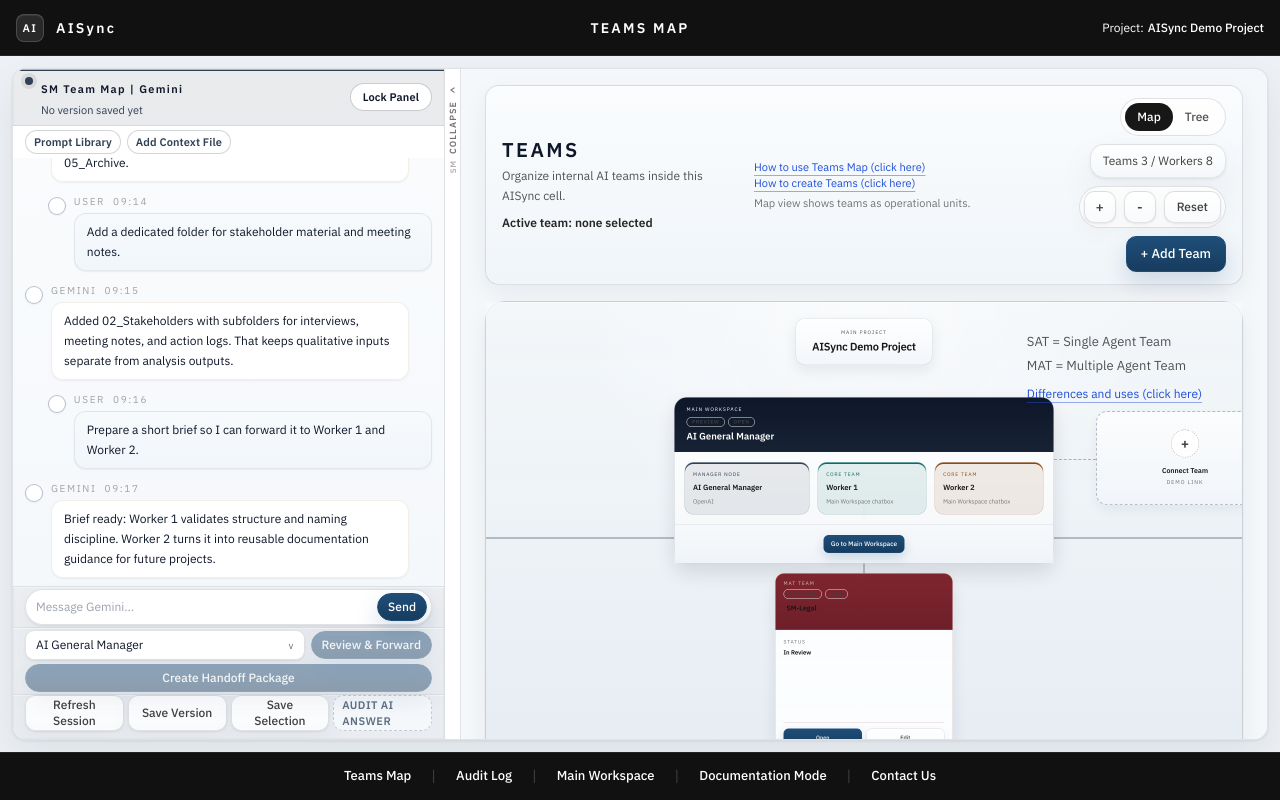
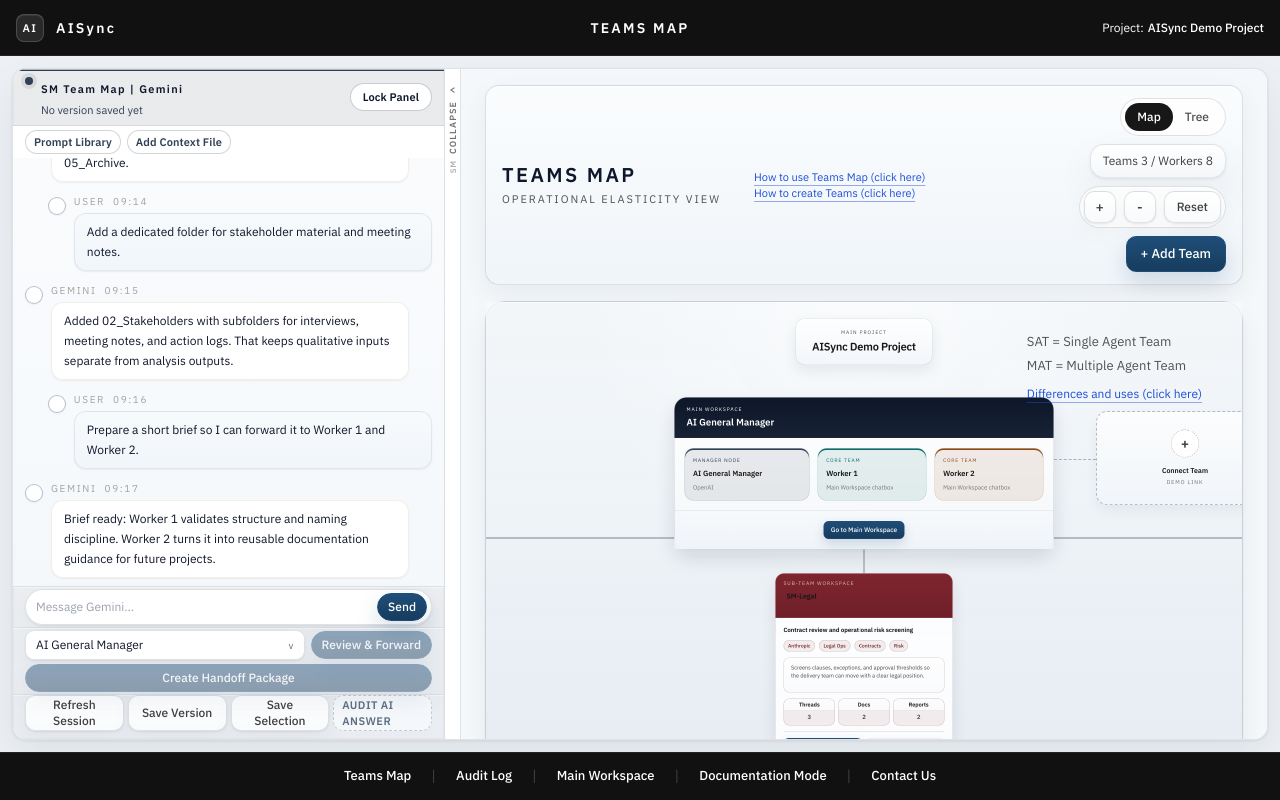
Before and after one commit to agustinestefanell/AISYNC-DEMO-MVP, a React (Vite) app: page / in a window 1280 px wide. Built offline with nearby package versions, Linux system fonts and the light colour scheme.

Commit message:
OE-MVP-04E restore teams map visual model

```diff
--- a/src/pages/PageD.tsx
+++ b/src/pages/PageD.tsx
@@ -47,48 +47,6 @@ function getConnectionTypeLabel(value: TeamConnectionType) {
   return value === 'project-bound' ? 'Project-bound connection' : 'Persistent partner connection';
 }
 
-function MapLabelChip({
-  label,
-  tone = 'neutral',
-}: {
-  label: string;
-  tone?: 'neutral' | 'active' | 'pending';
-}) {
-  const toneClass =
-    tone === 'active'
-      ? 'border-emerald-200 bg-emerald-50 text-emerald-800'
-      : tone === 'pending'
-        ? 'border-amber-300 bg-amber-50 text-amber-800'
-        : 'border-neutral-200 bg-white/88 text-neutral-700';
-
-  return (
-    <span className={`rounded-full border px-2.5 py-1 text-[10px] font-semibold uppercase leading-none tracking-[0.14em] ${toneClass}`}>
-      {label}
-    </span>
-  );
-}
-
-function MiniLabelChip({
-  label,
-  tone = 'neutral',
-}: {
-  label: string;
-  tone?: 'neutral' | 'active' | 'pending';
-}) {
-  const toneClass =
-    tone === 'active'
-      ? 'border-emerald-200 bg-emerald-50 text-emerald-800'
-      : tone === 'pending'
-        ? 'border-amber-300 bg-amber-50 text-amber-800'
-        : 'border-neutral-200 bg-white/86 text-neutral-700';
-
-  return (
-    <span className={`rounded-full border px-1.5 py-0.5 text-[7px] font-semibold uppercase leading-none tracking-[0.12em] ${toneClass}`}>
-      {label}
-    </span>
-  );
-}
-
 function MapAddUserTeamAnchor({
   onClick,
   connection,
@@ -132,10 +90,11 @@ function MapAddUserTeamAnchor({
           onClick={onClick}
         >
           <div className="flex items-start justify-between gap-3">
-            <div className="flex flex-wrap gap-1.5">
-              <MapLabelChip label="Preview" />
-              <MapLabelChip label="External" />
-              <MapLabelChip label="Pending" tone="pending" />
+            <div className="rounded-full border border-neutral-300 bg-white/92 px-2.5 py-1 text-[10px] font-semibold uppercase tracking-[0.16em] text-neutral-600">
+              External
+            </div>
+            <div className="rounded-full border border-amber-300 bg-amber-50 px-2.5 py-1 text-[10px] font-semibold text-amber-800">
+              Pending
             </div>
           </div>
 
@@ -228,18 +187,14 @@ function TreeAddUserTeamAnchor({
         }}
         onClick={onClick}
         >
-        <div className="flex max-w-full flex-wrap items-center justify-center gap-1">
-          <MiniLabelChip label="Preview" />
-          {connection ? <MiniLabelChip label="Pending" tone="pending" /> : null}
-        </div>
-        <div className="mt-1 text-[18px] font-semibold leading-none text-neutral-700">
+        <div className="text-[18px] font-semibold leading-none text-neutral-700">
           {connection ? 'EXT' : '+'}
         </div>
         <div className="mt-1.5 line-clamp-2 text-[10px] font-semibold leading-[1.15] text-neutral-900">
           {connection ? connection.userEmail : 'Connect Team'}
         </div>
         <div className="mt-1 text-[7px] uppercase tracking-[0.16em] text-neutral-500">
-          {connection ? 'External' : 'Demo link'}
+          {connection ? 'Pending' : 'Demo link'}
         </div>
       </button>
     </div>
@@ -399,18 +354,29 @@ function getMapCardDetails({
   isTopLevelUnit: boolean;
   isDirectUnit: boolean;
 }) {
-  const teamTypeLabel = node.teamType ?? 'Team';
-  const statusLabel = node.phaseState ?? 'Ready';
+  const narrative = getMapTeamNarrative(node.teamId);
+  const providerLabel = getProviderDisplayName(node.provider);
+  const teamTag = teamSettings?.savingTag ?? 'TEAM';
 
   if (node.type === 'senior_manager') {
     const isPromotedFamily = !isTopLevelUnit;
 
     return {
-      subtitle: `${teamTypeLabel} Team`,
-      functionLabel: statusLabel,
-      brief: '',
-      tags: isPromotedFamily ? ['Future branch'] : [],
-      metrics: [],
+      subtitle: isTopLevelUnit ? 'Sub-Team Workspace' : 'Elastic Sub-Manager',
+      functionLabel: isPromotedFamily ? 'Elastic branch coordination' : narrative.functionLabel,
+      brief: isPromotedFamily
+        ? `Promoted from ${parentNode?.label ?? 'its parent lane'}, now coordinating an autonomous sub-family with its own two-worker operating queue.`
+        : narrative.teamBrief,
+      tags: isPromotedFamily
+        ? [providerLabel, `Parent ${parentNode?.label ?? 'Lead'}`, 'Promoted lane']
+        : [providerLabel, ...narrative.teamTags, `Tag ${teamTag}`],
+      metrics: isPromotedFamily
+        ? []
+        : [
+            { label: 'Threads', value: String(counts.conversations) },
+            { label: 'Docs', value: String(counts.documents) },
+            { label: 'Reports', value: String(counts.reports) },
+          ],
       actionLabel: 'Open',
       secondaryActionLabel: 'Edit' as const,
       compact: false,
@@ -420,11 +386,15 @@ function getMapCardDetails({
 
   if (isDirectUnit) {
     return {
-      subtitle: `${teamTypeLabel} Team`,
-      functionLabel: statusLabel,
-      brief: '',
-      tags: [],
-      metrics: [],
+      subtitle: 'Direct Team Workspace',
+      functionLabel: narrative.functionLabel,
+      brief: narrative.teamBrief,
+      tags: [providerLabel, ...narrative.teamTags, `Tag ${teamTag}`],
+      metrics: [
+        { label: 'Threads', value: String(counts.conversations) },
+        { label: 'Docs', value: String(counts.documents) },
+        { label: 'Reports', value: String(counts.reports) },
+      ],
       actionLabel: 'Open',
       secondaryActionLabel: 'Edit' as const,
       compact: false,
@@ -434,10 +404,16 @@ function getMapCardDetails({
 
   const isWorkerInPromotedFamily = parentNode?.type === 'senior_manager' && parentNode.parentId !== 'gm_1';
   return {
-    subtitle: `${teamTypeLabel} Worker`,
-    functionLabel: statusLabel,
-    brief: '',
-    tags: [],
+    subtitle: isWorkerInPromotedFamily ? 'Branch Worker' : 'Team Worker',
+    functionLabel: narrative.workerFunction,
+    brief: isWorkerInPromotedFamily
+      ? `Executes the autonomous branch under ${parentNode?.label}, keeping that promoted family separate from the parent worker block.`
+      : narrative.workerBrief,
+    tags: [
+      providerLabel,
+      isWorkerInPromotedFamily ? `Family ${parentNode?.label}` : `Team ${teamTag}`,
+      'Execution',
+    ],
     metrics: [],
     actionLabel: 'Open',
     secondaryActionLabel: 'Edit' as const,
@@ -804,7 +780,7 @@ function TreeWorkspaceCard({
   metrics,
   compact,
   outlineOnly,
-  teamType,
+  isSat,
   active,
   actionLabel,
   secondaryActionLabel,
@@ -824,7 +800,7 @@ function TreeWorkspaceCard({
   metrics: MapCardMetric[];
   compact?: boolean;
   outlineOnly?: boolean;
-  teamType?: TeamType;
+  isSat?: boolean;
   actionLabel: string;
   secondaryActionLabel?: string;
   onPrimaryAction: () => void;
@@ -855,6 +831,18 @@ function TreeWorkspaceCard({
           : '0 14px 30px rgba(15, 23, 42, 0.09), inset 0 1px 0 rgba(255,255,255,0.8)',
       }}
     >
+      {isSat ? (
+        <div
+          className="absolute right-3 top-3 z-10 rounded-[7px] border px-2 py-1 text-[9px] font-semibold leading-none text-neutral-700"
+          style={{
+            borderColor: 'rgba(15, 23, 42, 0.18)',
+            background: 'rgba(255,255,255,0.96)',
+            boxShadow: '0 3px 8px rgba(15,23,42,0.1)',
+          }}
+        >
+          SAT
+        </div>
+      ) : null}
       <div
         className="relative shrink-0 px-4 py-3"
         style={{
@@ -865,12 +853,18 @@ function TreeWorkspaceCard({
           borderBottom: `1px solid ${outlineOnly ? borderColor : 'rgba(255,255,255,0.16)'}`,
         }}
       >
+        {active ? (
+          <span
+            className="absolute right-3 top-3 rounded-full px-2 py-1 text-[9px] font-semibold text-emerald-900"
+            style={{
+              background: 'rgba(236, 253, 245, 0.95)',
+              border: '1px solid rgba(16, 185, 129, 0.25)',
+            }}
+          >
+            Active
+          </span>
+        ) : null}
         <div className="text-[10px] uppercase tracking-[0.18em] opacity-70">{subtitle}</div>
-        <div className="mt-1 flex flex-wrap gap-1.5">
-          <MapLabelChip label="Preview" />
-          {teamType ? <MapLabelChip label={teamType} /> : null}
-          {active ? <MapLabelChip label="Active" tone="active" /> : null}
-        </div>
         <div className={`mt-1 min-h-[2.8rem] font-semibold ${compact ? 'text-[12px]' : 'text-[14px]'}`}>
           {titleContent ?? title}
         </div>
@@ -880,11 +874,9 @@ function TreeWorkspaceCard({
         className={`flex min-h-0 flex-1 flex-col gap-3 px-4 ${compact ? 'py-4 text-[10px]' : hasMetrics ? 'pb-3 pt-4 text-[11px]' : 'py-4 text-[11px]'}`}
       >
         <div className="grid shrink-0 gap-1.5">
-          <div className="text-[10px] uppercase tracking-[0.16em] text-neutral-500">Status</div>
           <div className="text-[12px] font-semibold leading-[1.35] text-neutral-950">{functionLabel}</div>
         </div>
 
-        {tags.length > 0 ? (
         <div className="flex shrink-0 flex-wrap gap-x-2 gap-y-1 text-[10px] leading-[1.3] text-neutral-500">
           {tags.slice(0, compact ? 3 : 4).map((tag) => (
             <span
@@ -900,9 +892,7 @@ function TreeWorkspaceCard({
             </span>
           ))}
         </div>
-        ) : null}
-
-        {brief ? (
+
         <div
           className="min-h-[4.35rem] flex-1 rounded-[12px] px-3.5 py-3 text-[11px] leading-[1.45] text-neutral-700"
           style={{
@@ -913,9 +903,6 @@ function TreeWorkspaceCard({
         >
           {brief}
         </div>
-        ) : (
-          <div className="flex-1" />
-        )}
 
         {hasMetrics && (
           <div className={`grid shrink-0 gap-1.5 ${metrics.length > 1 ? 'grid-cols-3' : 'grid-cols-1'}`}>
@@ -1634,11 +1621,6 @@ function TreeStructureView({
                       }}
                     >
                       <div className="text-[10px] uppercase tracking-[0.18em] text-white/62">Main Workspace</div>
-                      <div className="mt-2 flex flex-wrap gap-1.5">
-                        <MapLabelChip label="Preview" />
-                        <MapLabelChip label="Open" />
-                        {activeTeamRootId === generalManager.id ? <MapLabelChip label="Active" tone="active" /> : null}
-                      </div>
                       <div className="mt-1 text-[19px] font-semibold">{generalManager.label}</div>
                     </div>
 
@@ -1875,7 +1857,7 @@ function TreeStructureView({
                   metrics={cardDetails.metrics}
                   compact={cardDetails.compact && childCount === 0}
                   outlineOnly={cardDetails.outlineOnly}
-                  teamType={node.teamType}
+                  isSat={node.teamType === 'SAT'}
                   active={node.id === activeTeamRootId}
                   actionLabel={cardDetails.actionLabel}
                   secondaryActionLabel={cardDetails.secondaryActionLabel}
@@ -1943,7 +1925,7 @@ function TreeOverviewView({
         <div className="text-center">
           <div className="text-[10px] uppercase tracking-[0.18em] text-neutral-600">Tree</div>
           <div className="mt-1 text-xs text-neutral-700">
-            Tree view shows hierarchy and future expansion paths.
+            Structural view only. Read hierarchy fast, then open the workspace from the node button.
           </div>
         </div>
 
@@ -1982,11 +1964,7 @@ function TreeOverviewView({
                       '0 10px 22px rgba(15,23,42,0.14), inset 0 1px 0 rgba(255,255,255,0.08)',
                   }}
                 >
-                  <div className="flex flex-wrap items-center justify-center gap-1">
-                    <MiniLabelChip label="Preview" />
-                    <MiniLabelChip label="Main" />
-                    {activeTeamRootId === generalManager.id ? <MiniLabelChip label="Active" tone="active" /> : null}
-                  </div>
+                  <div className="text-[8px] uppercase tracking-[0.18em] text-white/55">Main</div>
                   <div className="mt-1 line-clamp-2 text-[11px] font-semibold leading-[1.2]">{generalManager.label}</div>
                   <TreeAddUserTeamAnchor onClick={onConnectTeam} connection={externalConnection} />
                 </div>
@@ -2013,8 +1991,7 @@ function TreeOverviewView({
                 )} 32%, rgba(255,255,255,0.97) 32%, rgba(255,255,255,0.97) 100%)`;
             const boxColor = isManagerFamilyNode ? theme.ribbon : theme.accent;
             const boxBorder = isManagerFamilyNode ? theme.border : getFamilyColor(theme.accent, 0.28);
-            const teamType = node.teamType;
-            const statusLabel = node.phaseState ?? 'Ready';
+            const isSatNode = node.teamType === 'SAT';
 
             return (
               <div
@@ -2032,13 +2009,27 @@ function TreeOverviewView({
                     : `0 8px 18px rgba(15,23,42,0.07), inset 0 3px 0 ${theme.accent}, inset 0 1px 0 rgba(255,255,255,0.75)`,
                 }}
               >
+                {node.id === activeTeamRootId ? (
+                  <div
+                    className="absolute left-2 top-2 rounded-full bg-emerald-100 px-2 py-1 text-[9px] font-semibold text-emerald-800"
+                    style={{ border: '1px solid rgba(16, 185, 129, 0.25)' }}
+                  >
+                    Active
+                  </div>
+                ) : null}
+                {isSatNode ? (
+                  <div
+                    className="absolute right-1.5 top-1.5 rounded-[7px] border px-1.5 py-0.5 text-[8px] font-semibold leading-none text-neutral-700"
+                    style={{
+                      borderColor: 'rgba(15, 23, 42, 0.16)',
+                      background: 'rgba(255,255,255,0.96)',
+                      boxShadow: '0 2px 6px rgba(15,23,42,0.08)',
+                    }}
+                  >
+                    SAT
+                  </div>
+                ) : null}
                 <div className="flex h-full w-full flex-col items-center justify-center gap-1.5 px-2 py-2">
-                  <div className="flex max-w-full flex-wrap items-center justify-center gap-1">
-                    <MiniLabelChip label="Preview" />
-                    {teamType ? <MiniLabelChip label={teamType} /> : null}
-                    {node.id === activeTeamRootId ? <MiniLabelChip label="Active" tone="active" /> : null}
-                    <MiniLabelChip label={statusLabel} />
-                  </div>
                   <div
                     className="rounded-full px-2 py-1 text-[8px] uppercase tracking-[0.14em]"
                     style={{
@@ -2754,12 +2745,9 @@ export function PageD() {
             }}
           >
             <div className="min-w-0">
-              <h1 className="ui-title text-[20px] uppercase tracking-[0.12em]">Teams</h1>
-              <div className="mt-1 text-[12px] leading-5 text-neutral-600">
-                Organize internal AI teams inside this AISync cell.
-              </div>
-              <div className="mt-2 text-[12px] font-semibold text-neutral-800">
-                Active team: {activeTeamLabel ?? 'none selected'}
+              <h1 className="ui-title text-[20px] uppercase tracking-[0.12em]">Teams Map</h1>
+              <div className="mt-1 text-[11px] uppercase tracking-[0.18em] text-neutral-600">
+                Operational Elasticity View
               </div>
             </div>
             <div className="flex min-w-0 flex-col items-start gap-0 text-[11px] leading-4">
@@ -2769,11 +2757,6 @@ export function PageD() {
               <HowToLink onClick={() => setActiveHowTo('create-teams')}>
                 How to create Teams
               </HowToLink>
-              <div className="mt-1 text-[11px] leading-4 text-neutral-500">
-                {viewMode === 'map'
-                  ? 'Map view shows teams as operational units.'
-                  : 'Tree view shows hierarchy and future expansion paths.'}
-              </div>
             </div>
             <div className="flex flex-wrap items-center justify-start gap-2 md:justify-end">
               <div
@@ -2809,6 +2792,22 @@ export function PageD() {
               >
                 Teams {topLevelUnits.length} / Workers {totalWorkers}
               </div>
+
+              {activeTeamLabel ? (
+                <div
+                  className="ui-surface flex items-center gap-2 rounded-full border px-3 py-2 text-xs text-neutral-700"
+                  style={{
+                    borderColor: 'rgba(15, 23, 42, 0.12)',
+                    background: 'rgba(255,255,255,0.86)',
+                    boxShadow: 'inset 0 1px 0 rgba(255,255,255,0.72)',
+                  }}
+                >
+                  <span className="rounded-full bg-emerald-100 px-2 py-1 text-[10px] font-semibold text-emerald-800">
+                    Active
+                  </span>
+                  <span>Active team: {activeTeamLabel}</span>
+                </div>
+              ) : null}
 
               <div
                 className="flex items-center gap-2 rounded-full border p-1"
```
Also changed, not shown: 1 other file (tests, documents, lock files or other folders). Lines whose indentation alone changed are shown as unchanged.
